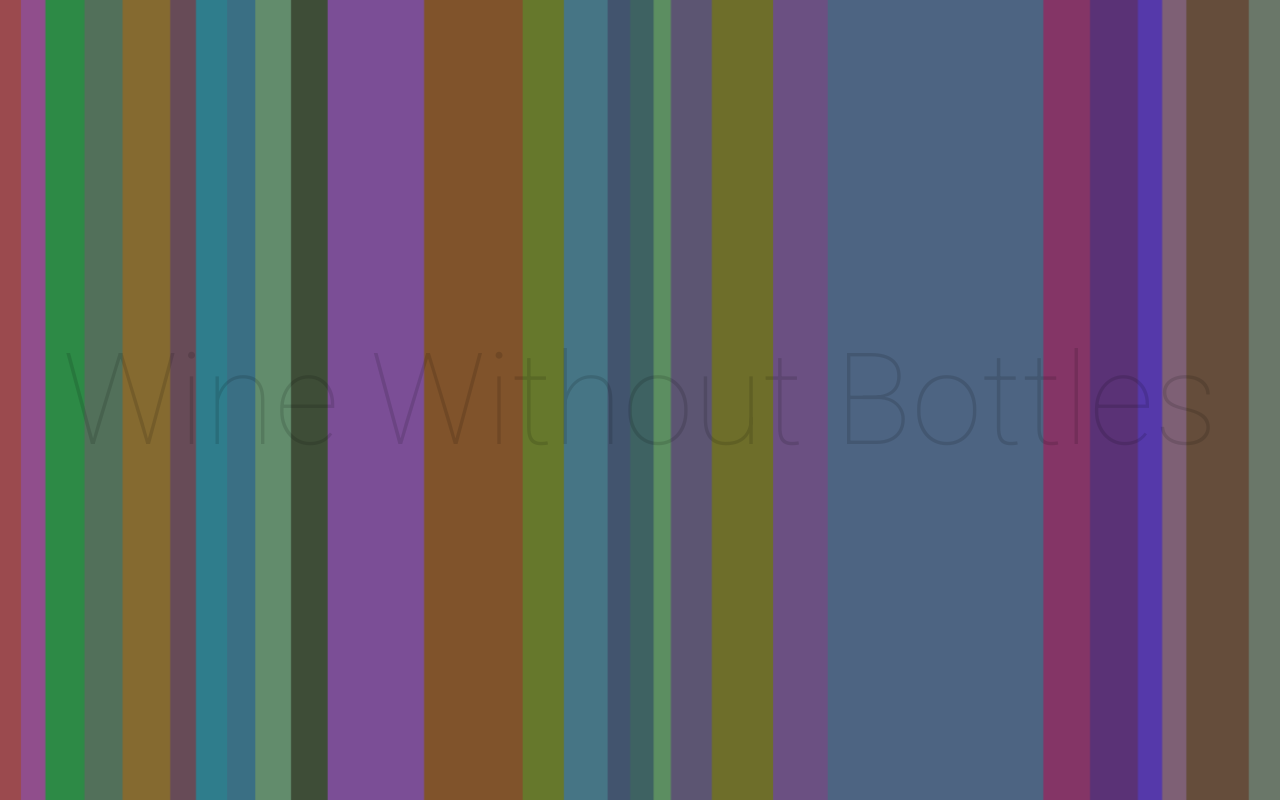
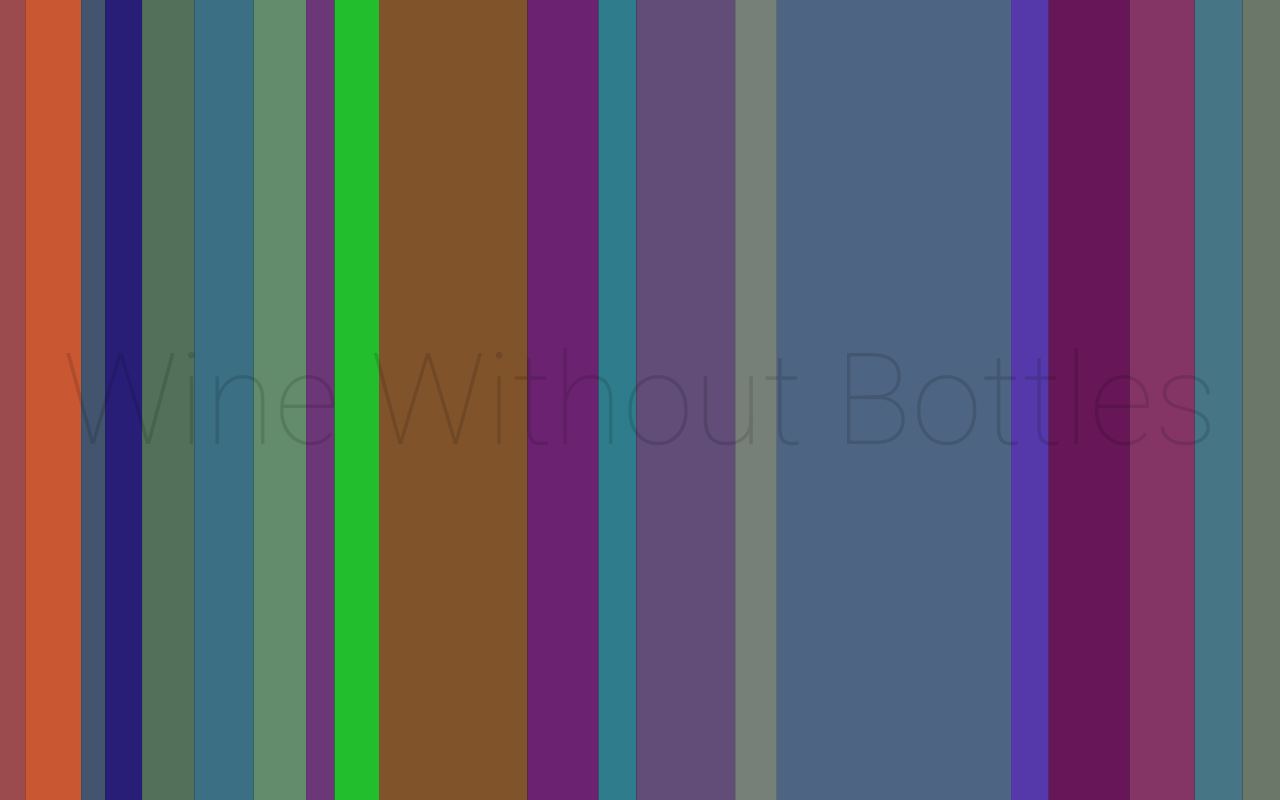
Before and after one commit to jasonconny/winewithoutbottles, a React (Vite) app: page / in a window 1280 px wide. Built offline with nearby package versions, Linux system fonts and the light colour scheme.

Commit message:
swap bg image

```diff
--- a/src/App.scss
+++ b/src/App.scss
@@ -1,5 +1,5 @@
 .App {
-  background: #000 url('/images/19720525.png') repeat-y;
+  background: #000 url('/images/19720827.svg') repeat-y;
   background-size: 100% auto;
   height: 100vh;
   width: 100vw;
```
Also changed, not shown: public/images/19720525.png (deleted), public/images/19720827.svg (added).
